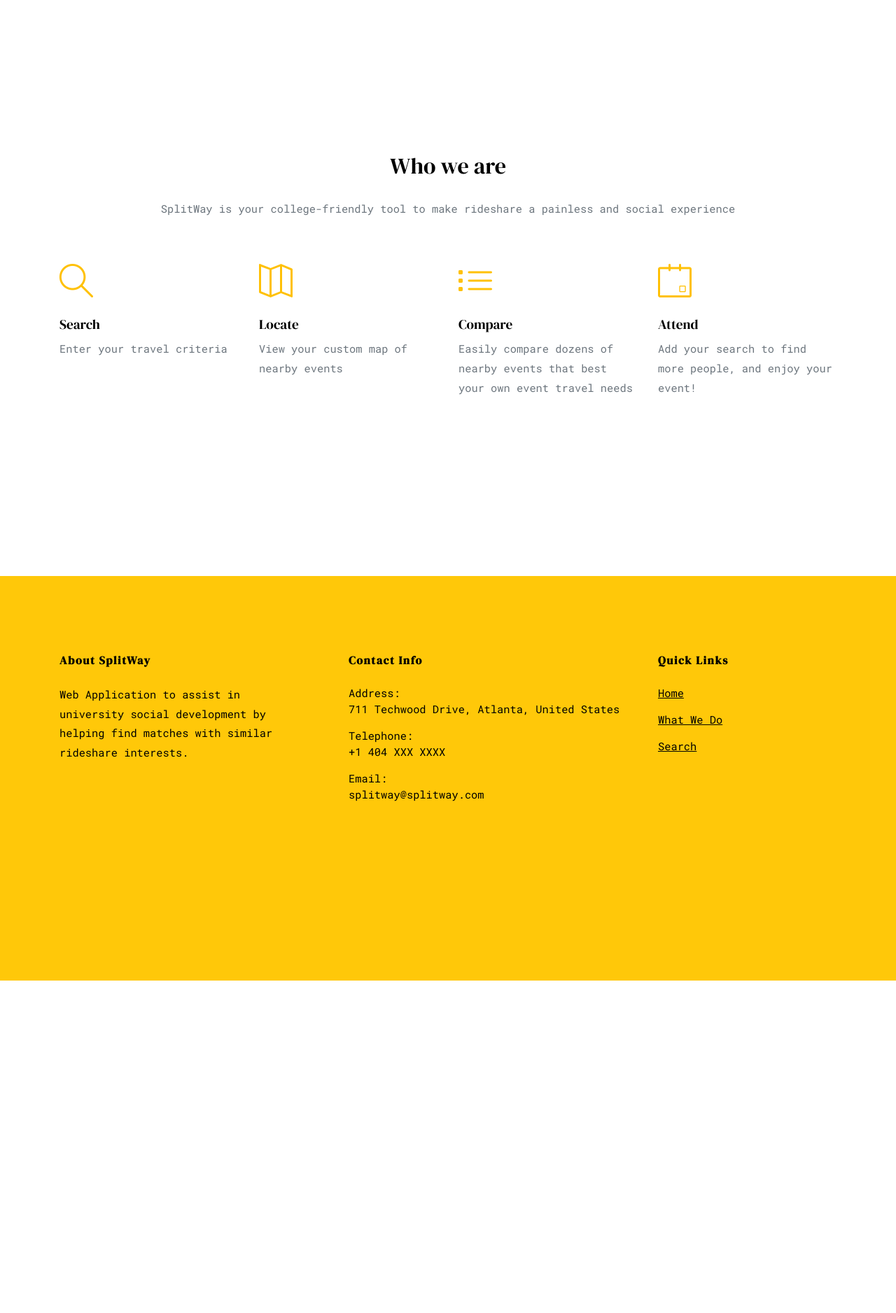
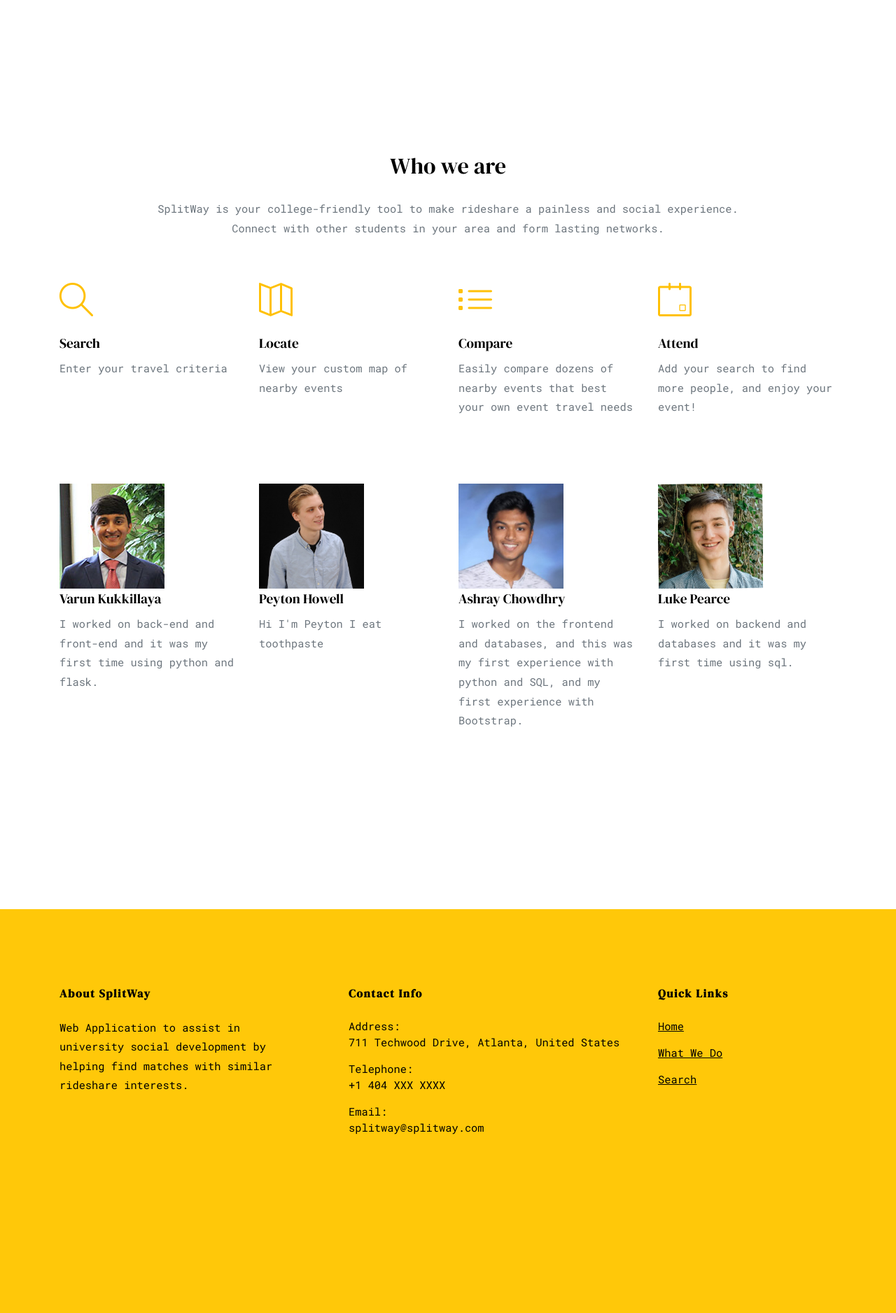
Before and after one commit to ashraychowdhry/splitway, a Flask app: page / in a window 1280 px wide. Shown: the part 802-2678 px from the top of the page at 70% size. Before the commit the page ends 2203 px from the top, so only its background shows below. Run offline with Flask 2, Linux system fonts and the light colour scheme; some libraries are stand-ins or nearby versions.

Commit message:
home format changes

```diff
--- a/splitway/static/scss/style.scss
+++ b/splitway/static/scss/style.scss
@@ -159,6 +159,7 @@ header {
 			letter-spacing: .1rem;
 			text-transform: uppercase;
 			font-weight: 300;
+			scroll-behavior: smooth;
 			color: $white;
 			@include media-breakpoint-down(md) {
 				padding: .5rem 0rem!important;
@@ -1630,11 +1631,10 @@ form
     margin-right: auto;
     text-align: left;
 }
-
-#test1::before {
-	display: block;
-	content: " ";
-	margin-top: -65px;
-	height: 65px;
-	visibility: hidden;
+html {
+	scroll-behavior: smooth;
   }
+
+  .module {
+	scroll-behavior: [ auto | smooth ];
+  }
--- a/splitway/templates/home.html
+++ b/splitway/templates/home.html
@@ -62,12 +62,13 @@ RSS Feed: https://feeds.feedburner.com/Free-templateco
 
 
         <div class="collapse navbar-collapse" id="navbarsExample05">
-          <ul class="navbar-nav pl-md-5 ml-auto">
+          <ul class=" navbar-nav pl-md-5 ml-auto">
             <li class="nav-item">
               <a class="nav-link" href="{{ url_for('home') }}">Home</a>
             </li>
             <li class="nav-item">
-              <a class="nav-link" href="#test1">What We Do</a>
+              <a class="smooth-scroll nav-link" href="#test1">What We Do</a>
+
             </li>
             <li class="nav-item">
               <a class="nav-link" href="{{ url_for('search') }}">Get Started</a>
@@ -135,9 +136,10 @@ RSS Feed: https://feeds.feedburner.com/Free-templateco
       <div class="row mb-5 justify-content-center" data-aos="fade-up">
         <div class="col-md-8 text-center">
           <h2 class="mb-4 section-title">Who we are</h2>
-          <p>SplitWay is your college-friendly tool to make rideshare a painless and social experience</p>
+          <p>SplitWay is your college-friendly tool to make rideshare a painless and social experience. Connect with other students in your area and form lasting networks.</p>
         </div>
       </div>
+
 
         <div class="container">
           <div class="row">
@@ -167,6 +169,39 @@ RSS Feed: https://feeds.feedburner.com/Free-templateco
                 <span class="icon icon-event mb-4 d-block"></span>
                 <h3>Attend</h3>
                 <p>Add your search to find more people, and enjoy your event!</p>
+              </div>
+            </div>
+          </div>
+        </div>
+        <br><br>
+        <div class="container">
+          <div class="row">
+            <div class="col-lg-3 mb-4">
+              <div class="service" data-aos="fade-up" data-aos-delay="">
+                <img src="/static/images/varun1.jpg" alt="Varun" style="width:150px;height:150px;">
+                <h3>Varun Kukkillaya</h3>
+                <p>I worked on back-end and front-end and it was my first time using python and flask.</p>
+              </div>
+            </div>
+            <div class="col-lg-3 mb-4">
+              <div class="service" data-aos="fade-up" data-aos-delay="100">
+                <img src="/static/images/peyton.jpg" alt="Peyton" style="width:150px;height:150px;">
+                <h3>Peyton Howell</h3>
+                <p>Hi I'm Peyton I eat toothpaste</p>
+              </div>
+            </div>
+            <div class="col-lg-3 mb-4">
+              <div class="service" data-aos="fade-up" data-aos-delay="200">
+                <img src="/static/images/ashray.jpg" alt="Ashray" style="width:150px;height:150px;">
+                <h3>Ashray Chowdhry</h3>
+                <p>I worked on the frontend and databases, and this was my first experience with python and SQL, and my first experience with Bootstrap.</p>
+              </div>
+            </div>
+            <div class="col-lg-3 mb-4">
+              <div class="service" data-aos="fade-up" data-aos-delay="300">
+                <img src="/static/images/luke.jpg" alt="Luke" style="width:150px;height:150px;">
+                <h3>Luke Pearce</h3>
+                <p>I worked on backend and databases and it was my first time using sql.</p>
               </div>
             </div>
           </div>
```
Also changed, not shown: splitway/static/css/style.css, splitway/static/images/ashray.jpg (added), splitway/static/images/luke.jpg (added), splitway/static/images/peyton.jpg (added), splitway/static/images/varun1.jpg (added).
